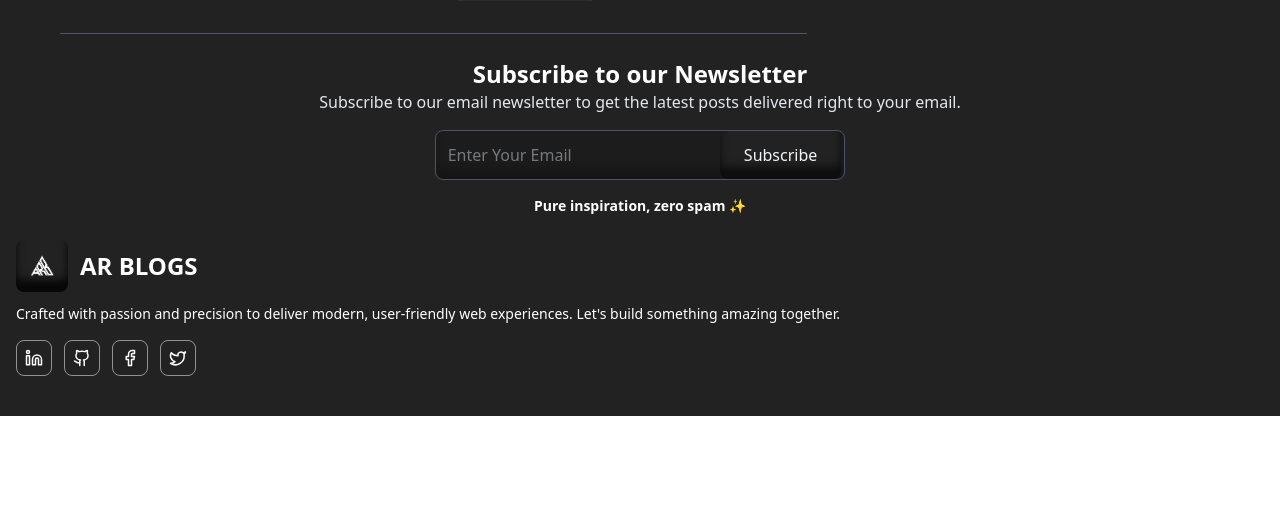
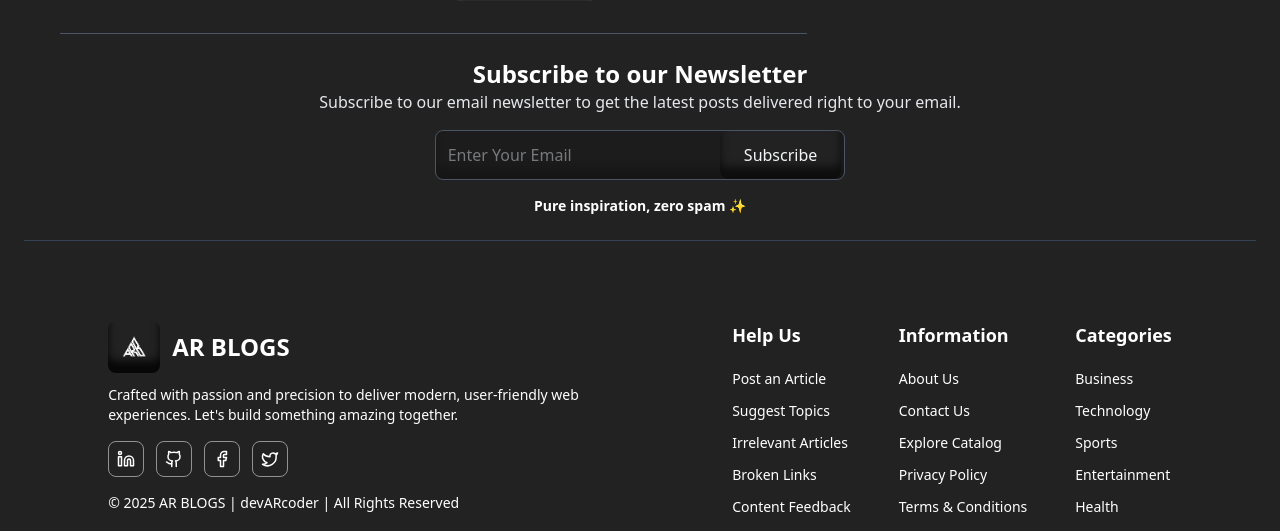
Before and after one commit to devARcoder/AR_Writes, a React (Vite) app: page / in a window 1280 px wide. Shown: the part 2264-2795 px from the top of the page. Before the commit the page ends 2680 px from the top, so only its background shows below. Built offline with nearby package versions, Linux system fonts and the light colour scheme.

Commit message:
home screen completed

```diff
--- /dev/null
+++ b/src/components/footer/FooterSection.jsx
@@ -0,0 +1,100 @@
+import { ChevronDown, ChevronUp } from "lucide-react";
+import React, { useState } from "react";
+
+import { Link } from "react-router-dom";
+const FooterSection = () => {
+    const [isFindOpen1, setIsFindOpen1] = useState(false);
+  const [isFindOpen2, setIsFindOpen2] = useState(false);
+  const [isFindOpen4, setIsFindOpen4] = useState(false);
+  return (
+    <>
+      <div className="space-y-4 md:flex md:space-x-12 ">
+        <div className="find">
+          <div
+            onClick={() => setIsFindOpen1((prev) => !prev)}
+            className="head flex justify-between items-center cursor-pointer md:cursor-default"
+          >
+            <h1 className="font-bold text-white text-lg">Help Us</h1>
+            <div className="md:hidden">
+              {!isFindOpen1 ? <ChevronDown className="text-white" /> : <ChevronUp className="text-white" />}
+            </div>
+          </div>
+          <div
+            className={`text-white space-y-3 text-sm mt-5 ${
+              isFindOpen1 ? "block" : "hidden"
+            } md:block`}
+          >
+            <h1>Post an Article</h1>
+            <h1>Suggest Topics</h1>
+            <h1>Irrelevant Articles</h1>
+            <h1>Broken Links</h1>
+            <h1>Content Feedback</h1>
+          </div>
+        </div>
+
+
+        <div className="info">
+          <div
+            onClick={() => setIsFindOpen2((prev) => !prev)}
+            className="head flex justify-between items-center cursor-pointer md:cursor-default"
+          >
+            <h1 className="font-bold text-white text-lg">Information</h1>
+            <div className="md:hidden">
+              {!isFindOpen2 ? <ChevronDown className="text-white" /> : <ChevronUp className="text-white" />}
+            </div>
+          </div>
+          <div
+            className={`text-white space-y-3 text-sm mt-5  ${
+              isFindOpen2 ? "block" : "hidden"
+            } md:block`}
+          >
+            <h1>
+            <Link to="/about">About Us</Link>
+            </h1>
+            <h1>
+              <Link to="/contact">Contact Us</Link>
+              </h1>
+            <h1>
+              <Link to="/collections">Explore Catalog</Link>
+              </h1>
+            <h1>
+              <Link to="/terms">Privacy Policy</Link>
+              </h1>
+            <h1>
+              <Link to="/terms">Terms & Conditions</Link>
+              </h1>
+          </div>
+        </div>
+
+
+        <div className="">
+          <div
+            onClick={() => setIsFindOpen4((prev) => !prev)}
+            className="head flex justify-between items-center cursor-pointer md:cursor-default"
+          >
+            <h1 className="font-bold text-white text-lg">
+              Categories
+            </h1>
+            <div className="md:hidden">
+              {!isFindOpen4 ? <ChevronDown className="text-white" /> : <ChevronUp className="text-white" />}
+            </div>
+          </div>
+          <div
+            className={`text-white space-y-3 text-sm mt-5 ${
+              isFindOpen4 ? "block" : "hidden"
+            } md:block`}
+          >
+            <h1>Business</h1>
+            <h1>Technology</h1>
+            <h1>Sports</h1>
+            <h1>Entertainment</h1>
+            <h1>Health</h1>
+            <h1>Science</h1>
+          </div>
+        </div>
+      </div>
+    </>
+  )
+}
+
+export default FooterSection
--- a/src/components/home/Hero.jsx
+++ b/src/components/home/Hero.jsx
@@ -3,7 +3,7 @@ import React from 'react'
 const Hero = () => {
   return (
     <>
-      <div className="bg-[#222] text-white text-center px-2 border-b border-gray-900 py-13">
+      <div className="bg-[#222] text-white text-center px-2 border-b border-gray-700 py-13">
         <div className="text-white text-center text-sm/8 font-bold">
             <h1 className='text-4xl bg-gradient-to-t from-white/10 to-white bg-clip-text text-transparent md:text-5xl px-4'>Ideas That Lead</h1>
         <h1 className='text-4xl md:text-5xl md:pt-3 md:px-30 lg:px-60 sm:px-20 bg-gradient-to-t from-white/10 to-white bg-clip-text text-transparent '>Stories That Matter</h1>
--- a/src/components/home/NewsLetter.jsx
+++ b/src/components/home/NewsLetter.jsx
@@ -3,7 +3,7 @@ import React from "react";
 const NewsLetter = () => {
   return (
     <>
-      <div className="flex flex-col mx-6">
+      <div className="flex flex-col mx-6 border-b border-gray-700 pb-6">
         <h1 className="text-white font-bold text-2xl text-center">
           Subscribe to our Newsletter
         </h1>
--- a/src/components/shared/BlogDetails.jsx
+++ b/src/components/shared/BlogDetails.jsx
@@ -25,7 +25,7 @@ const BlogDetails = () => {
   return (
     <>
     <div className="bg-[#222] px-6 py-4 md:px-9 lg:px-16">
-      <div className="breadcrum flex items-center my-4 text-white text-xs md:text-lg font-semibold">
+      <div className="breadcrum flex items-center my-4 text-white text-sm md:text-md font-semibold">
         <Link to="/">Home</Link>
         <ChevronRight size={20} className="pt-1"/>
         <Link to="/">{blog.category}</Link>
@@ -36,13 +36,13 @@ const BlogDetails = () => {
       <div className=" mr-3 ">
         <div className="img relative">
         {/* Background Image */}
-        <img className="w-full h-70 sm:h-85 md:h-96 lg:h-[33rem] rounded-xl md:rounded-2xl object-cover" src={blog.coverImage} alt={blog.title} />
+        <img className="w-full h-60 sm:h-73 md:h-85 lg:h-[25rem] rounded-xl md:rounded-2xl object-cover" src={blog.coverImage} alt={blog.title} />
 
         {/* Gradient Overlay */}
-        <div className="absolute top-0 left-0 h-full lg:h-[33rem] rounded-xl md:rounded-2xl w-full bg-black/30 z-10"></div>
+        <div className="absolute top-0 left-0 h-full lg:h-[25rem] rounded-xl md:rounded-2xl w-full bg-black/30 z-10"></div>
 
         {/* Text Content */}
-        <div className="head absolute top-15 sm:top-24 lg:top-42 left-4 right-4 z-20 text-white text-center space-y-5">
+        <div className="head absolute top-10 sm:top-16 md:top-20 lg:top-24 left-4 right-4 z-20 text-white text-center space-y-5">
           <p className="text-sm sm:text-lg md:text-xl text-white font-semibold">
             {blog.author.name}  <span className="text-gray-100">on {blog.publishedAt}</span>
           </p>
--- a/src/layout/Footer.jsx
+++ b/src/layout/Footer.jsx
@@ -1,11 +1,12 @@
 import { Facebook, Github, Linkedin, Twitter } from "lucide-react";
 import React from "react";
 import { Link } from "react-router-dom";
+import FooterSection from "../components/footer/FooterSection";
 const Footer = () => {
   return (
     <>
-      <div className="flex flex-col bg-[#222] px-4 py-6">
-        <div className="side text-white">
+      <div className="flex flex-col justify-center md:flex-row bg-[#222] px-4 pt-6 pb-6 lg:pt-20">
+        <div className="side text-white md:w-1/2">
             <div className="flex items-center space-x-3 ">
           <Link to="/">
             <div className="side1 shadow-[inset_0_-12px_9px_rgba(0,0,0,0.8)] px-0 py-0 rounded-lg w-fit">
@@ -27,12 +28,15 @@ const Footer = () => {
             <Twitter className="w-9 h-9 hover:text-white/50 border border-white/50 p-2 hover:bg-white/10 rounded-lg"/>
 
           </div>
+          <h1 className="hidden md:block text-sm">© 2025 AR BLOGS | devARcoder | All Rights Reserved</h1>
         </div>
 
 
-        <div className="side2">
+        <FooterSection/>
+      </div>
 
-        </div>
+      <div className=" block md:hidden bg-[#222] text-white text-xs sm:text-sm text-center py-4 border-t border-gray-700">
+        <h1 className="block md:hidden">© 2025 AR BLOGS | devARcoder | All Rights Reserved</h1>
       </div>
     </>
   );
```
